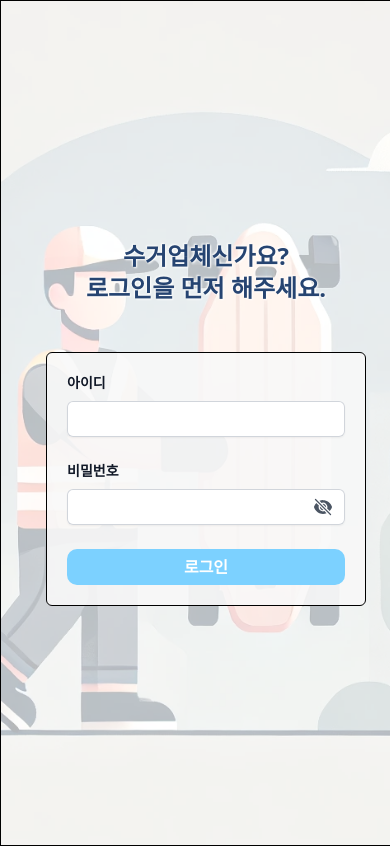
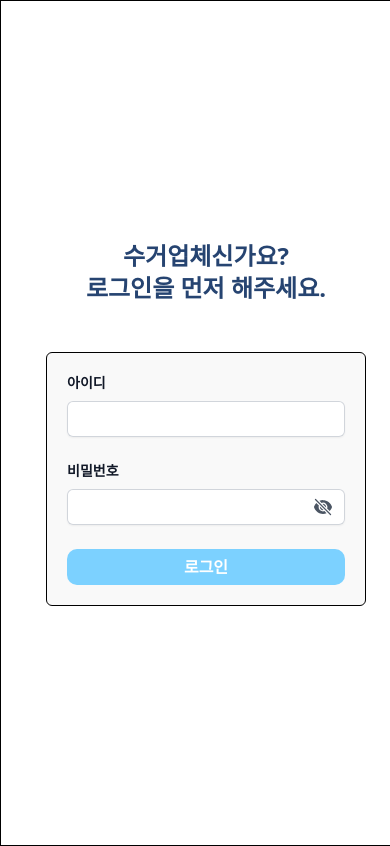
Before and after one commit to SJGun/kickboard, a React (Vite) app in the folder frontend/: page /collector-login in a window 390 px wide. Shown: the top 846 px of the page. Built offline with nearby package versions, Linux system fonts and the light colour scheme; no server answers.

Commit message:
Fix: phoneScreenContainer 수정

```diff
--- a/frontend/src/App.tsx
+++ b/frontend/src/App.tsx
@@ -11,6 +11,7 @@
 import Login from './pages/collector/login';
 import CollectList from './pages/collector/collectList';
 // import AdminMainPage from './pages/admin/adminMainPage';
+import ReportPage from './pages/report/ReportPage';
 
 function App() {
   const isLoggedIn = useAuthStore((state) => state.isLoggedIn);
@@ -45,6 +46,15 @@
             </PhoneScreenContainer>
           }
         />
+        {/* 사용자 페이지 -------------------------------------*/}
+        <Route
+          path="/"
+          element={
+            <PhoneScreenContainer>
+              <ReportPage></ReportPage>
+            </PhoneScreenContainer>
+          }
+        ></Route>
 
         {/* <Route path="/adminMainPage" element={<AdminMainPage />} /> */}
       </Routes>
--- a/frontend/src/components/phoneScreenContainer.tsx
+++ b/frontend/src/components/phoneScreenContainer.tsx
@@ -8,8 +8,9 @@
   children,
 }) => {
   return (
+    <div className="bg-black">
       <div
-      className="h-full"
+        className="h-full min-h-[100.1vh] w-full bg-white md:max-w-[412px]"
         style={{
           width: '412px',
           margin: '0 auto',
@@ -19,6 +20,7 @@
       >
         {children}
       </div>
+    </div>
   );
 };
 
```
Lines whose indentation alone changed are shown as unchanged.
